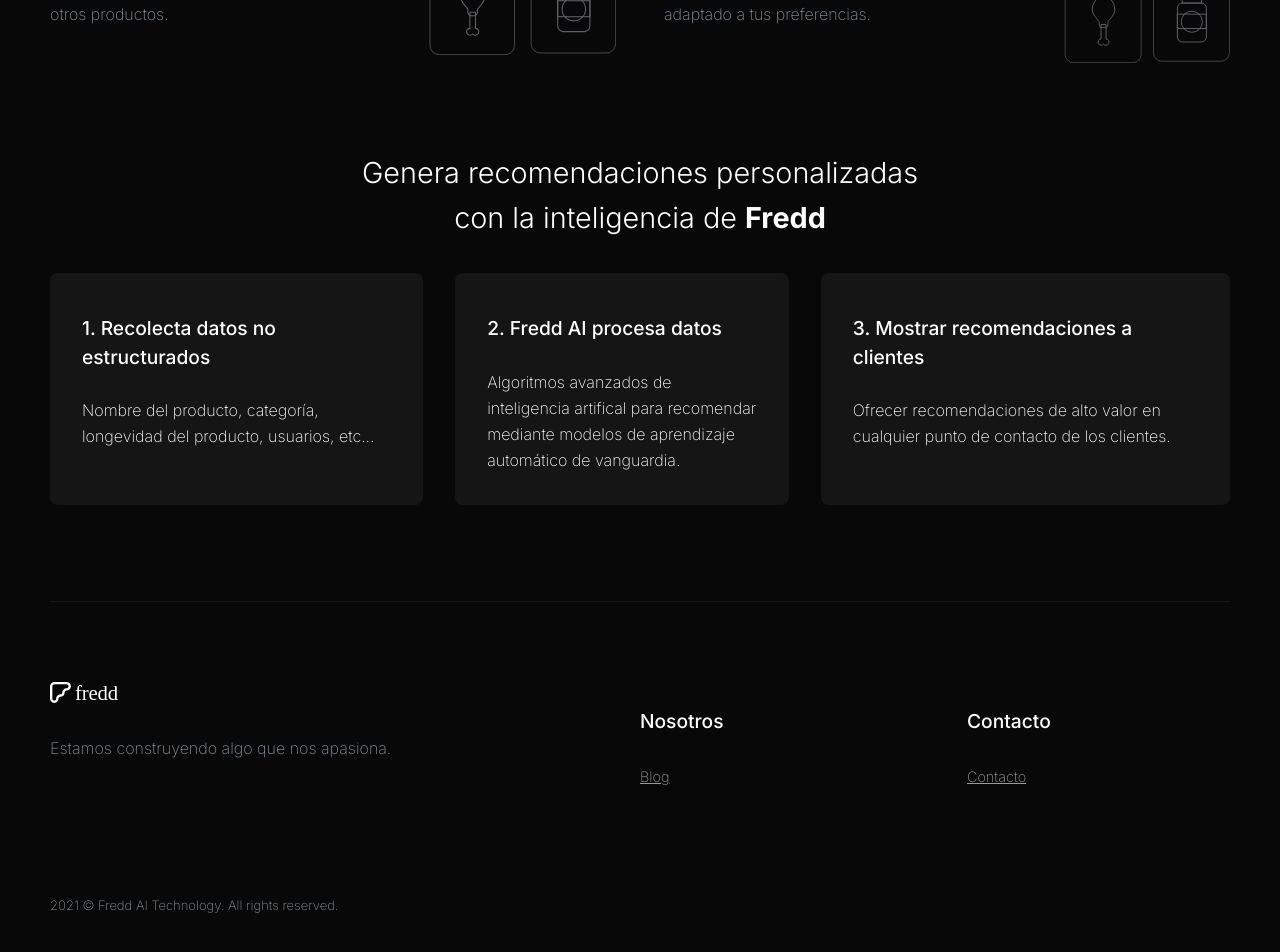
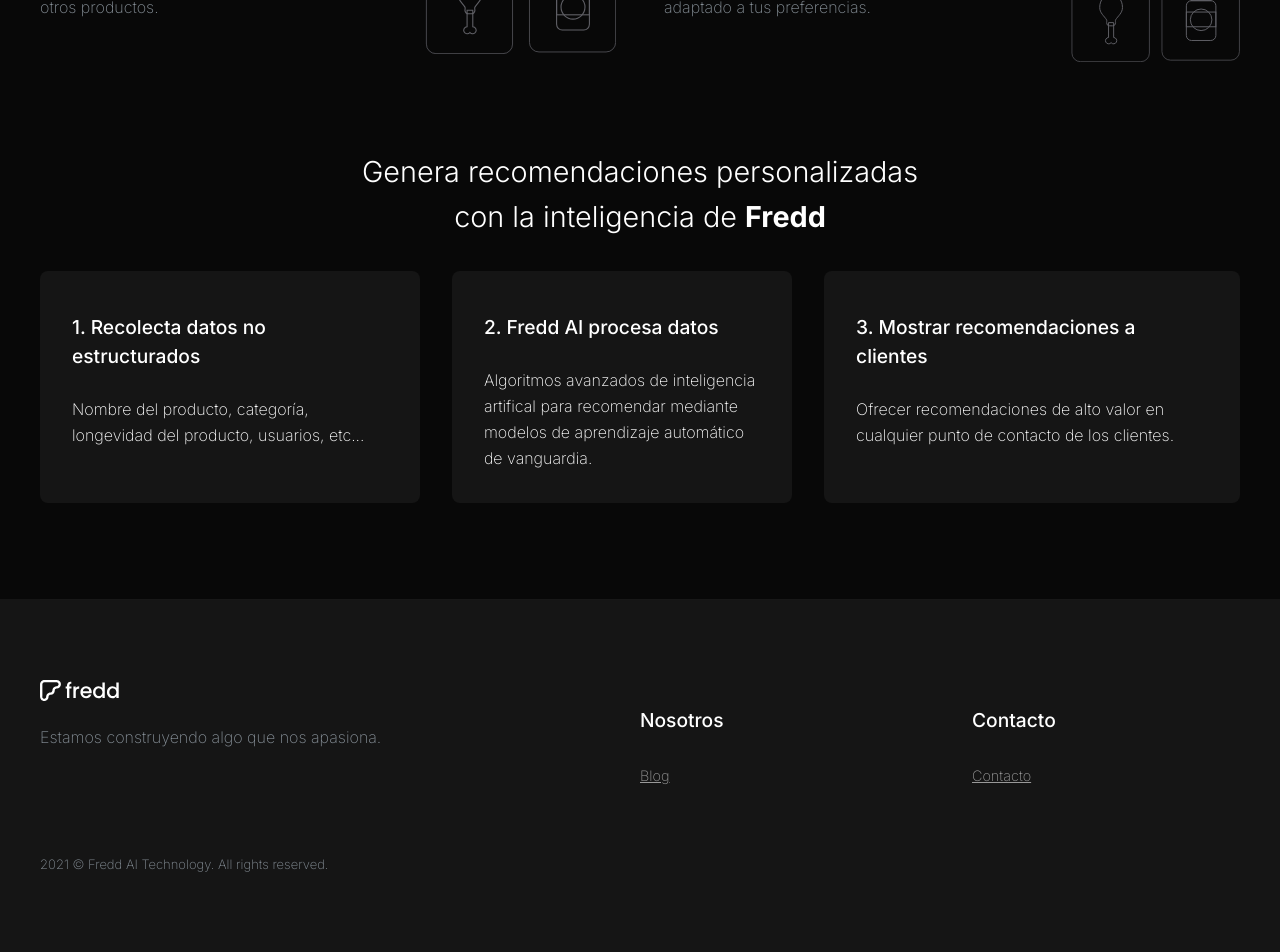
Before and after one commit to yersoncp/fredd-web, a Next.js app: page / in a window 1280 px wide. Shown: the part 1287-2239 px from the top of the page. Built offline with nearby package versions, Linux system fonts and the light colour scheme.

Commit message:
Update footer

```diff
--- a/components/Footer/Footer.js
+++ b/components/Footer/Footer.js
@@ -7,8 +7,8 @@ const linkContact = 'mailto:hola@zurvin.com';
 const linkGithubCode = '//github.com/yersoncp/zurvin-web-nextjs';
 
 const Footer = () => (
+
    <div>
-
       <div className={s.footer}>
          <div>
             <Link href="/">
@@ -33,11 +33,11 @@ const Footer = () => (
             <h4>Contacto</h4>
             <Link href={linkContact}><a className={s.menu} target="_blank">Contacto</a></Link>
          </div>
-      </div>
 
-      <div>
-         <div className={s.copyright}>
-            <span>2021 © Fredd AI Technology. All rights reserved.</span>
+         <div>
+            <div className={s.copyright}>
+               <span>2021 © Fredd AI Technology. All rights reserved.</span>
+            </div>
          </div>
       </div>
 
--- a/components/Layout/Layout-style.js
+++ b/components/Layout/Layout-style.js
@@ -1,9 +1,12 @@
 import css from "styled-jsx/css";
 
 export default css`
-   .layout {
-      max-width: 1180px;
+   .container {
       margin: 0 auto;
-      padding: 0 2rem;
+      max-width: 1200px;
+      padding: 0 20px;
+   }
+   .footer {
+      background: #151515;
    }
 `;
--- a/components/Layout/Layout.js
+++ b/components/Layout/Layout.js
@@ -4,11 +4,19 @@ import Meta from '../Meta/Meta';
 import Footer from '../Footer/Footer';
 
 const Layout = props => (
-   <div className="layout">
+   <div>
       <Meta />
-      <Header />
-      { props.children }
-      <Footer />
+
+      <div className="container">
+         <Header />
+         { props.children }
+      </div>
+
+      <div className="footer">
+         <div className="container">
+            <Footer />
+         </div>
+      </div>
 
       <style jsx>{ style }</style>
    </div>
```
Also changed, not shown: public/images/fredd-white.svg.
